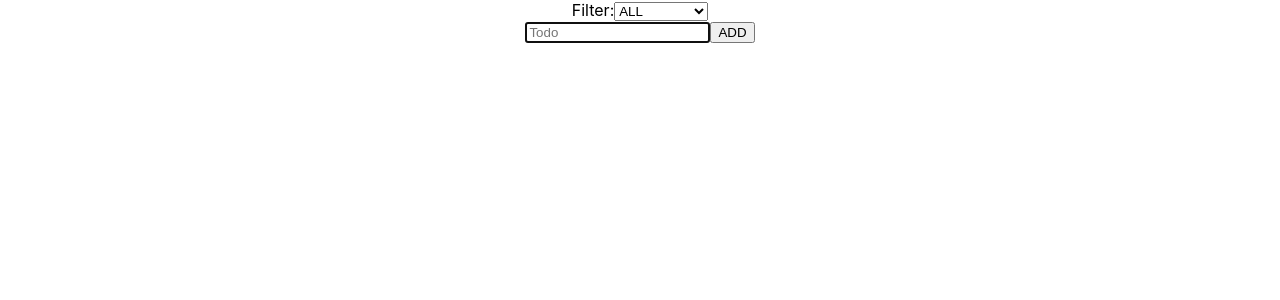
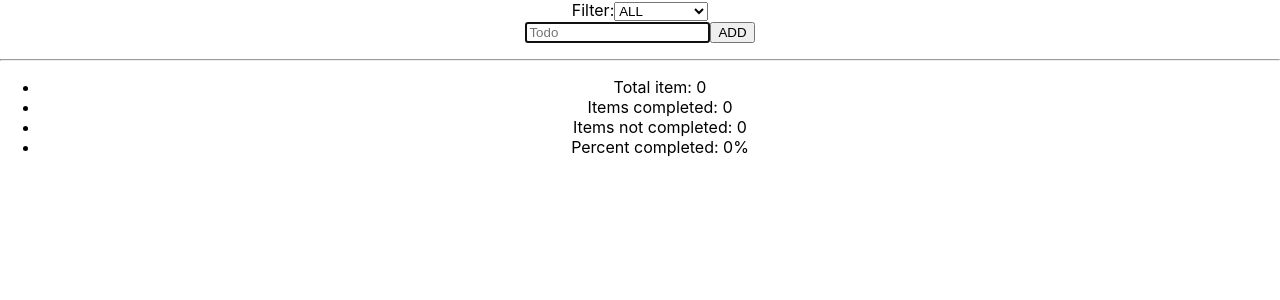
Before and after one commit to KiKiKi-KiKi/react-recoil-sandbox, a React (Create React App) app: page / in a window 1280 px wide. Shown: the top 300 px of the page. Built offline with nearby package versions, Linux system fonts and the light colour scheme.

Commit message:
:cookie: Implement display status.

```diff
--- a/src/components/TodoList.tsx
+++ b/src/components/TodoList.tsx
@@ -2,6 +2,7 @@ import { VFC } from 'react';
 import { TodoForm } from './TodoForm';
 import { TodoListContainer } from './TodoListContainer';
 import { TodoListFilter } from './TodoListFilter';
+import { TodoListStatus } from './TodoListStatus';
 
 export const TodoList: VFC = () => {
   return (
@@ -9,6 +10,8 @@ export const TodoList: VFC = () => {
       <TodoListFilter />
       <TodoForm />
       <TodoListContainer />
+      <hr />
+      <TodoListStatus />
     </div>
   );
 };
--- /dev/null
+++ b/src/components/TodoListStatus.tsx
@@ -0,0 +1,26 @@
+import { VFC } from 'react';
+import { useRecoilValue } from 'recoil';
+import { todoListStatusState } from '../recoil/selectors/todoListStatusState';
+
+export const TodoListStatus: VFC = () => {
+  const {
+    total,
+    completeNum,
+    unCompleteNum,
+    percentCompleted,
+  } = useRecoilValue(todoListStatusState);
+
+  const formattedPercentCompleted =
+    percentCompleted && percentCompleted.toFixed(2);
+
+  return (
+    <div>
+      <ul>
+        <li>Total item: {total}</li>
+        <li>Items completed: {completeNum}</li>
+        <li>Items not completed: {unCompleteNum}</li>
+        <li>Percent completed: {formattedPercentCompleted}%</li>
+      </ul>
+    </div>
+  );
+};
--- a/src/recoil/keys.ts
+++ b/src/recoil/keys.ts
@@ -2,3 +2,4 @@ export const TODOLISTSTATE = 'todoListState' as const;
 export const TODOLISTFILTERSTATE = 'todoListFilterState' as const;
 
 export const FILTEREDTODOLISTSELECTOR = 'filteredTodoListSelector' as const;
+export const TODOLISTSTATUSSTATE = 'todoListStatusState' as const;
--- /dev/null
+++ b/src/recoil/selectors/todoListStatusState.ts
@@ -0,0 +1,21 @@
+import { selector } from 'recoil';
+import { TODOLISTSTATUSSTATE } from '../keys';
+import { todoListState } from '../atoms/todoListState';
+
+export const todoListStatusState = selector({
+  key: TODOLISTSTATUSSTATE,
+  get: ({ get }) => {
+    const todoList = get(todoListState);
+    const total = todoList.length;
+    const completeNum = todoList.filter(([_, item]) => item.isComplete).length;
+    const unCompleteNum = total - completeNum;
+    const percentCompleted = total === 0 ? 0 : (completeNum / total) * 100;
+
+    return {
+      total,
+      completeNum,
+      unCompleteNum,
+      percentCompleted,
+    };
+  },
+});
```
